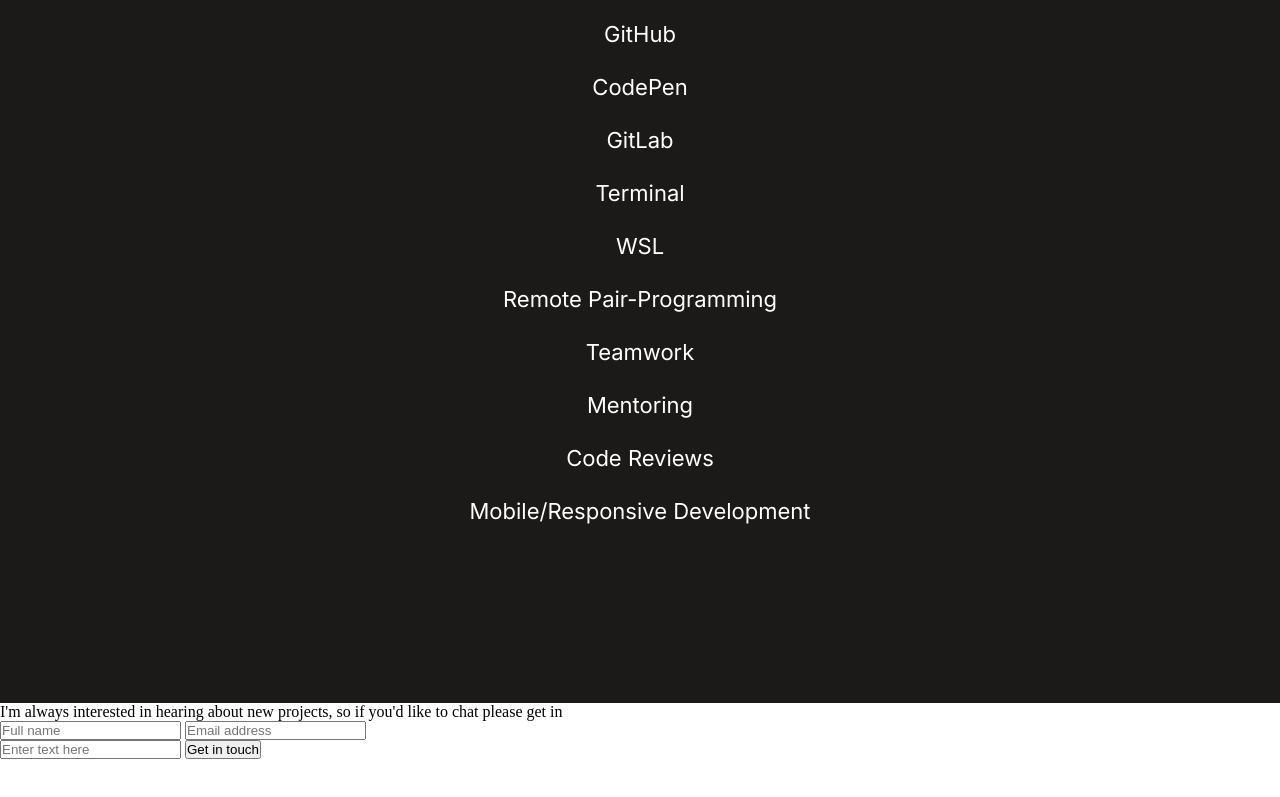
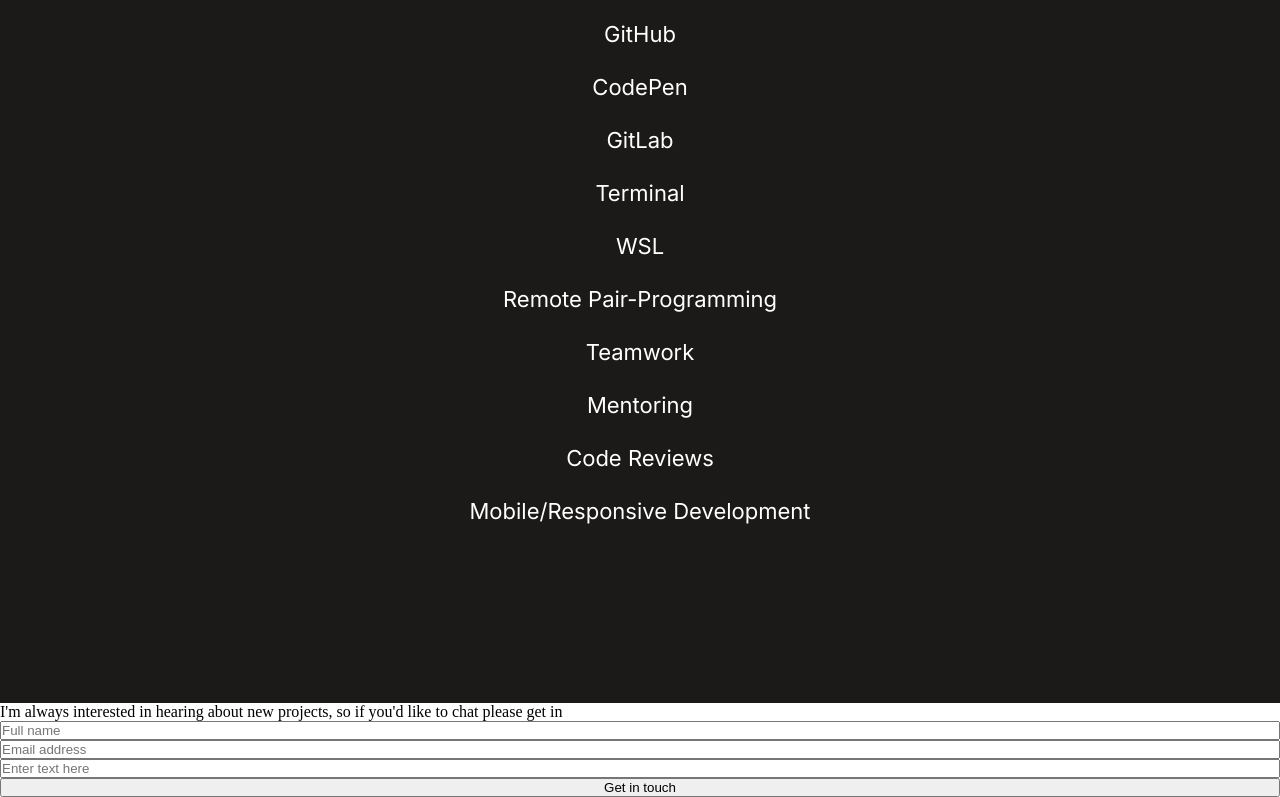
Before and after one commit to SarvarKh/Contact-form, a website: page index.html in a window 1280 px wide. Shown: the part 6004-6801 px from the top of the page. Before the commit the page ends 6763 px from the top, so only its background shows below. Drawn offline with Linux system fonts and the light colour scheme.

Commit message:
Modify form structure

```diff
--- a/css/main.css
+++ b/css/main.css
@@ -325,3 +325,8 @@
 .skills {
   list-style: inside url("../media/svg/circle.svg");
 }
+
+form {
+  display: flex;
+  flex-direction: column;
+}
--- a/index.html
+++ b/index.html
@@ -296,10 +296,8 @@
         I'm always interested in hearing about new projects, so if you'd like to chat please get in
       </div>
       <form name="contactform" action="https://formspree.io/f/xrgranbe" method="post">
-          <div class="f-flex">
-              <input type="text" name="name" placeholder="Full name" maxlength="20" required />
-              <input type="email" name="email" placeholder="Email address" required />
-          </div>
+          <input type="text" name="name" placeholder="Full name" maxlength="20" required />
+          <input type="email" name="email" placeholder="Email address" required />
           <input type="text" name="message" placeholder="Enter text here" class="text-m" maxlength="500" required />
           <input type="submit" value="Get in touch" class="b-btn" />
       </form>
```
